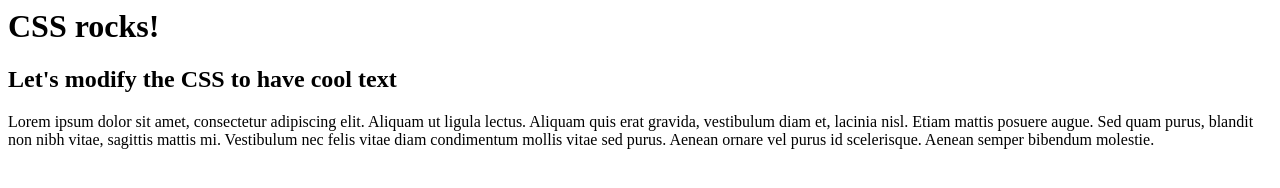
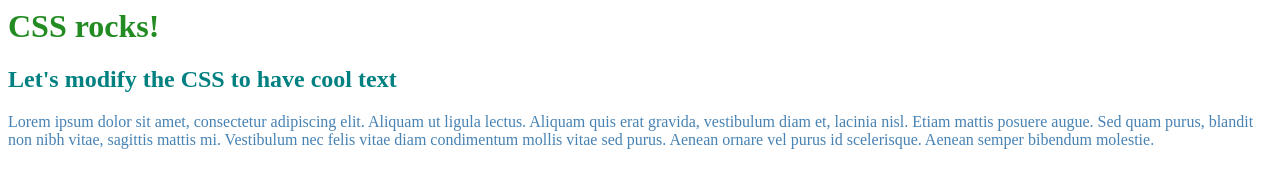
Before and after one commit to AnaLopezP/IRONHACK2, a plain HTML site: page ej4/ejercicio4.html in a window 1280 px wide. Drawn offline with Linux system fonts and the light colour scheme.

Commit message:
klsdjfks

```diff
--- a/ej4/ej4.css
+++ b/ej4/ej4.css
@@ -0,0 +1,9 @@
+h1 {
+    color: forestgreen;
+}
+h2 {
+    color: #008080;
+}
+p {
+    color: #4682b4
+}
--- a/ej4/ejercicio4.html
+++ b/ej4/ejercicio4.html
@@ -1,3 +1,5 @@
+<link rel="stylesheet" href="ej4.css">
+
 <h1>CSS rocks!</h1>
 
 <h2>Let's modify the CSS to have cool text</h2>
```
